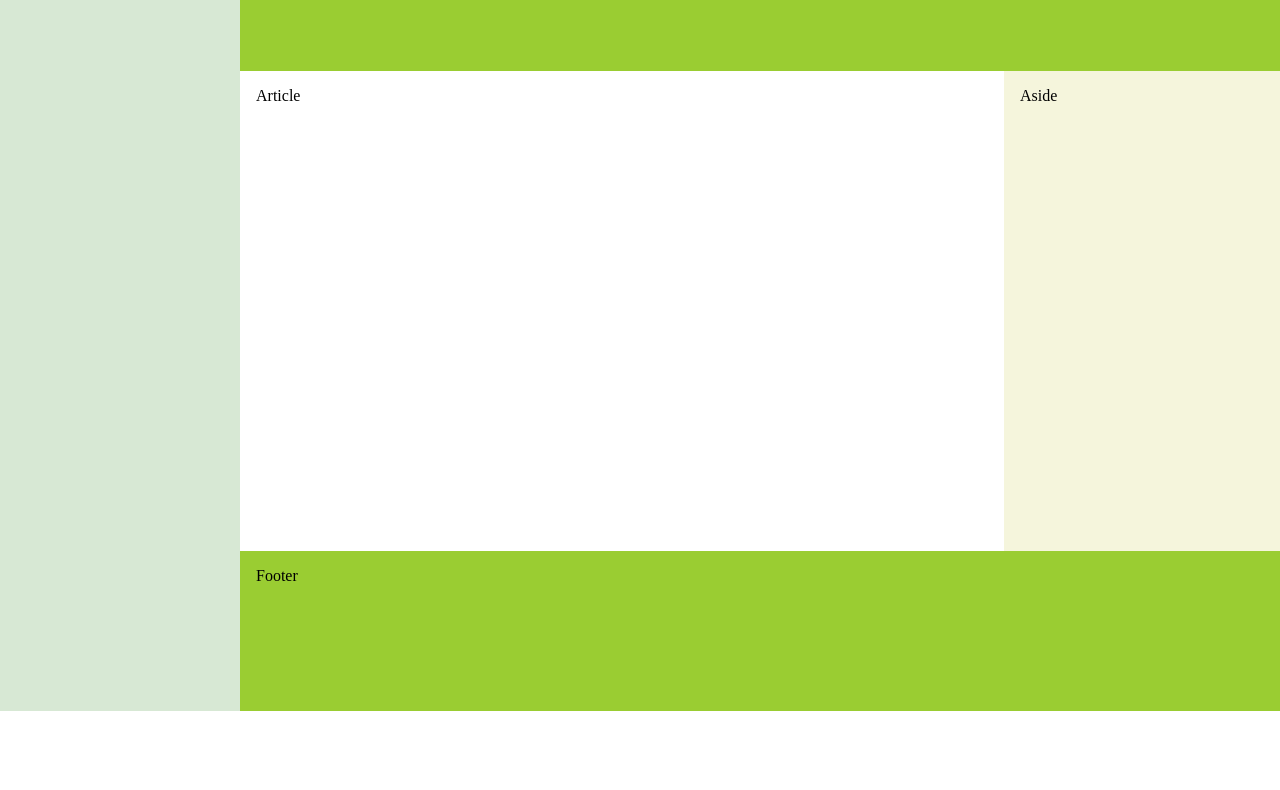
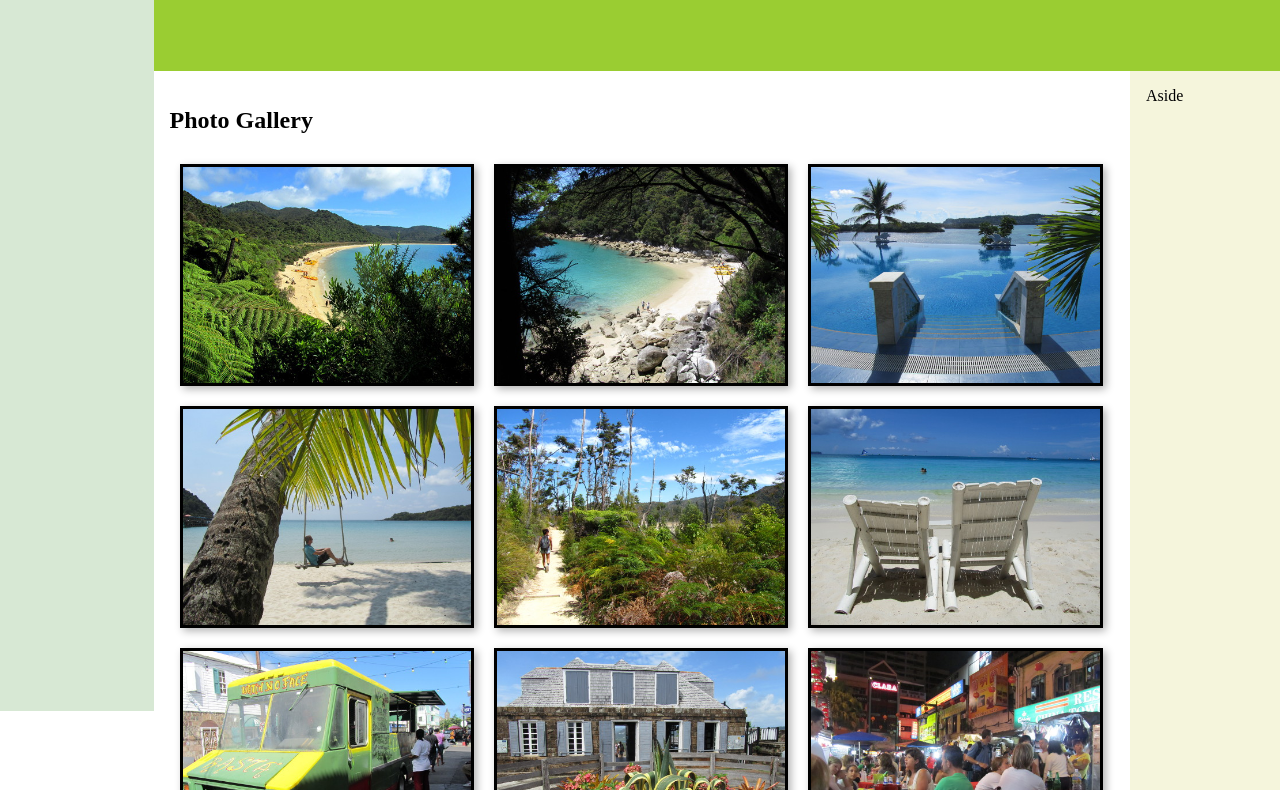
Before and after one commit to OmTamrakar914/Frontend-Basic-Project, a plain HTML site: page index.html in a window 1280 px wide. Shown: the part 89-879 px from the top of the page. Before the commit the page ends 800 px from the top, so only its background shows below. Drawn offline with Linux system fonts and the light colour scheme.

Commit message:
[Om] Add. Photo Gallery

```diff
--- a/index.html
+++ b/index.html
@@ -1,20 +1,48 @@
-<!doctype html>
+<!DOCTYPE html>
+<html lang="en">
+
 <head>
     <meta charset="UTF-8">
     <meta name="viewport" content="width=device-width, initial-scale=1.0">
-    <title>Bridgelabz Layout</title>
+    <title>Bridgelabz</title>
     <link rel="stylesheet" href="style.css">
 </head>
 
 <body>
-  <nav class="col-1">Nav</nav>
+
+    <!-- nav bar -->
+    <nav class="col-1">
+        <h2>Navigation</h2>
+    </nav>
+
+
+
     <div class="col-2">
-  	<header>Welcome to Om's Website</header>
+
+        <!-- header -->
+        <header>
+            <h1>Welcome to Om's Website</h1>
+        </header>
+
         <main class="content">
-    <article>Article</article>
+            <article>
+                <h2>Photo Gallery</h2>
+                <section class="cards">
+                    <img src="assets/assets/gellerypic1.jpg" alt="Sample photo">
+                    <img src="assets/assets/gellerypic2.jpg" alt="Sample photo">
+                    <img src="assets/assets/gellerypic7.jpg" alt="Sample photo">
+                    <img src="assets/assets/gellerypic8.jpg" alt="Sample photo">
+                    <img src="assets/assets/gellerypic3.jpg" alt="Sample photo">
+                    <img src="assets/assets/gellerypic6.jpg" alt="Sample photo">
+                    <img src="assets/assets/gellerypic4.jpg" alt="Sample photo">
+                    <img src="assets/assets/gellerypic5.jpg" alt="Sample photo">
+                    <img src="assets/assets/gellerypic9.jpg" alt="Sample photo">
+                </section>
+            </article>
             <aside>Aside</aside>
         </main>
         <footer>Footer</footer>
     </div>
 </body>
+
 </html>
--- a/style.css
+++ b/style.css
@@ -1,37 +1,74 @@
 * {
     box-sizing: border-box;
   }
+
   body {
     display: flex;
     min-height: 100vh;
     flex-direction: row;
     margin: 0;
   }
+
   .col-1 {
     background: #D7E8D4;
-    flex: 1;
+    flex: 0.5;
+    display: flex;
+    position: fixed;
+    left: 0;
+    top: 0;
+    height: 100vh;
+    width: 12vw;
+    padding: 1em;
+    overflow: hidden;
   }
+
   .col-2 {
     display: flex;
     flex-direction: column;
-    flex: 5;
+    margin-left: 12vw;
+    width: calc(100% - 12vw);
   }
+
   .content {
     display: flex;
     flex-direction: row;
   }
-  .content > article {
-    flex: 3;
+
+  .content>article {
+    flex: 4;
     min-height: 60vh;
   }
-  .content > aside {
+
+  .content>aside {
     background: beige;
-    flex: 1;
+    flex: 0.5;
   }
-  header, footer {
+
+  header,
+  footer {
     background: yellowgreen;
     height: 20vh;
   }
-  header, footer, article, nav, aside {
+
+  header,
+  footer,
+  article,
+  nav,
+  aside {
     padding: 1em;
   }
+
+  .cards {
+    display: flex;
+    flex-wrap: wrap;
+    align-items: flex-start;
+    flex-direction:row;
+    max-height: 100%;
+  }
+
+  .cards img {
+    margin: 10px;
+    border: 3px solid #000;
+    box-shadow: 3px 3px 8px 0px rgba(0, 0, 0, 0.3);
+    max-width: 23vw;
+  }
```
Also changed, not shown: assets/assets/15l.jpg (added), assets/assets/16l.jpg (added), assets/assets/22l.jpg (added), assets/assets/25m.jpg (added), assets/assets/8s.jpg (added), assets/assets/BL_logo_square_jpg.jpg (added), assets/assets/BL_logo_square_png.png (added), assets/assets/fav.png (added), assets/assets/gellerypic1.jpg (added), assets/assets/gellerypic2.jpg (added), assets/assets/gellerypic3.jpg (added), assets/assets/gellerypic4.jpg (added), assets/assets/gellerypic5.jpg (added), assets/assets/gellerypic6.jpg (added), 3 more files. Lines whose indentation alone changed are shown as unchanged.
